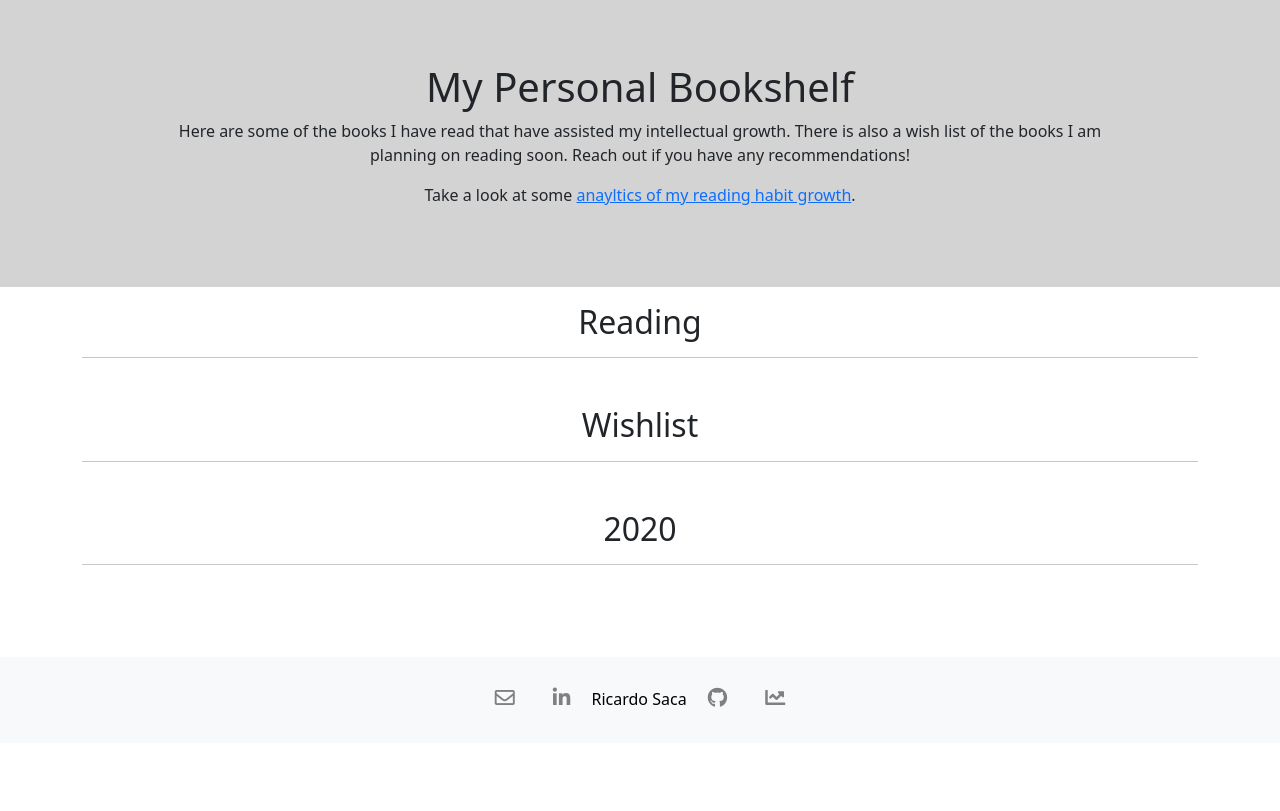
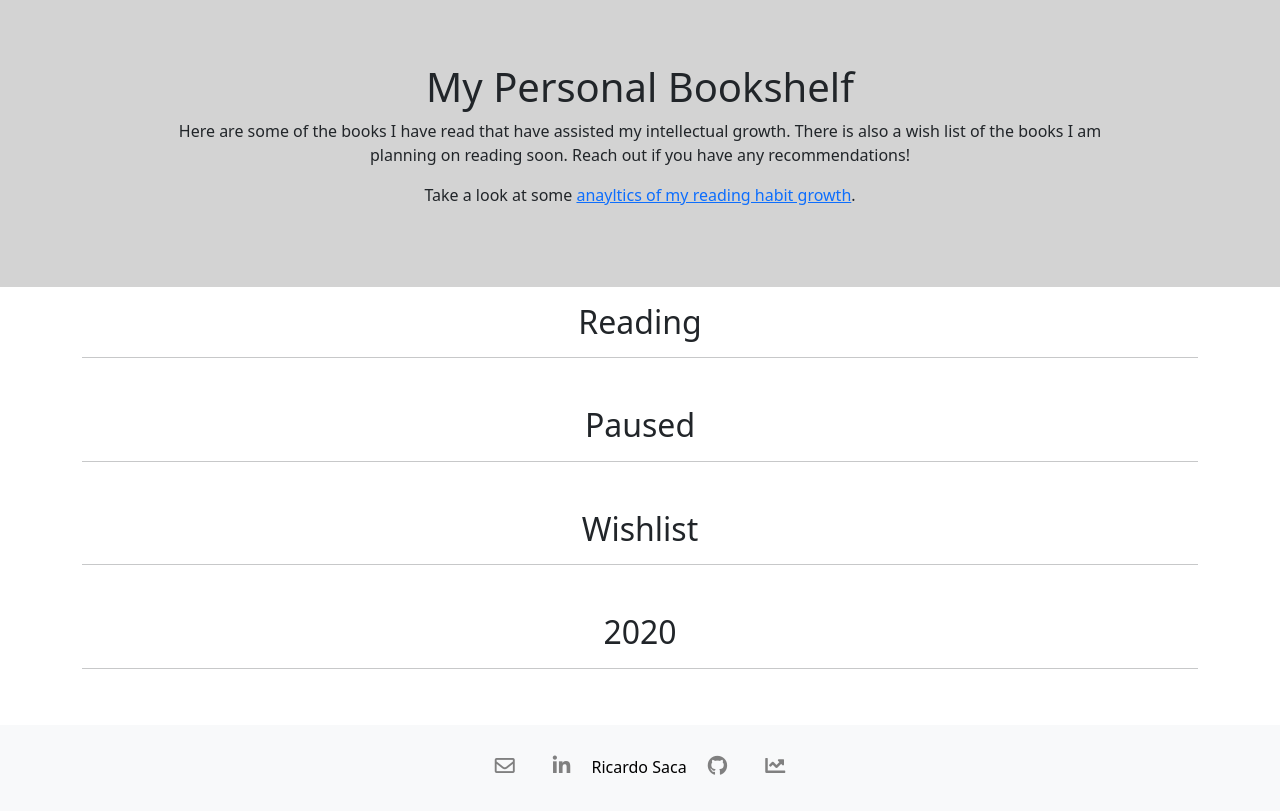
Before and after one commit to RicardoSaca/website, a Flask app: page /bookshelf in a window 1280 px wide. Shown: the part 57-868 px from the top of the page. Before the commit the page ends 764 px from the top, so only its background shows below. Run offline with Flask 3, Linux system fonts and the light colour scheme; tables that the repository leaves empty hold one stand-in row (values such as "Sample post").

Commit message:
Added Paused Category in bookshelf

```diff
--- a/website/main/templates/bookshelf.html
+++ b/website/main/templates/bookshelf.html
@@ -26,6 +26,39 @@
     <div id="reading" class="row row-cols-1 row-cols-md-3 collapse show g-3 justify-content-center">
         {% for book in books %}
             {% if book.progress == 'Progress' %}
+        <div class="col mb-3">
+            <div class="card h-100" style="max-width: 540px;">
+                <div class="row g-0 h-100">
+                    <div class="col-md-4 cover">
+                        <img src="https://covers.openlibrary.org/b/isbn/{{book.isbn}}-M.jpg"
+                                class="img-fluid rounded-right" alt="Cover of {{book.title}}">
+                                <div class="card-img-overlay px-0 py-0 w-25 h-50">
+                                    <i class="fas fa-hourglass-half fa-books pt-3 pb-0 ps-3 pe-0 h-100" aria-hidden="true"></i>
+                                </div>
+                    </div>
+                    <div class="col-md-8 description">
+                        <div class="card-body">
+                            <h5 class="card-title">{{book.title}}</h5>
+                            <h6 class="card-subtitle mb-2 text-muted">{{book.author}}</h6>
+                            <p class="card-text">{{book.notes}}</p>
+                        </div>
+                    </div>
+                </div>
+            </div>
+        </div>
+            {% endif %}
+        {% endfor %}
+    </div>
+</div>
+
+<div class="container fluid mt-3 mb-5">
+    <div class="col text-center">
+        <h2><a href="#paused" class="link-dark text-decoration-none" data-bs-toggle="collapse">Paused</a></h2>
+        <hr>
+    </div>
+    <div id="paused" class="row row-cols-1 row-cols-md-3 collapse show g-3 justify-content-center">
+        {% for book in books %}
+            {% if book.progress == 'Paused' %}
         <div class="col mb-3">
             <div class="card h-100" style="max-width: 540px;">
                 <div class="row g-0 h-100">
```
